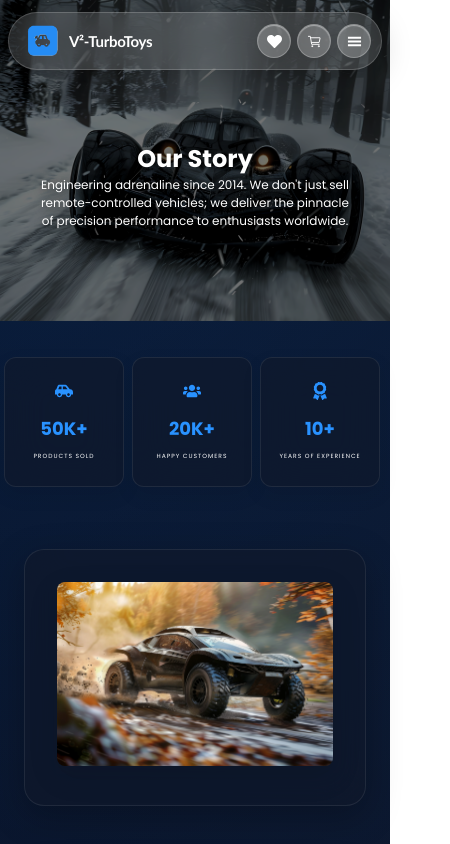
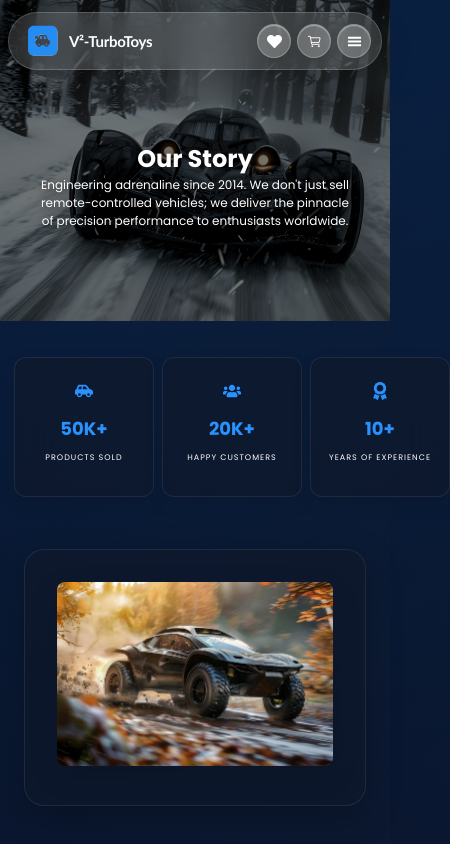
Before and after one commit to mohanhere05-dev/RC-toys-ecommerce, a React (Vite) app in the folder client/: page /about in a window 390 px wide. Shown: the top 844 px of the page, 450 px wide, since content can reach past the window. Built offline with nearby package versions, Linux system fonts and the light colour scheme.

Commit message:
alignment UI changed

```diff
--- a/client/src/components/About/StatsSection.css
+++ b/client/src/components/About/StatsSection.css
@@ -65,7 +65,7 @@
 @media (max-width:480px) {
     .stats-section {
         position: relative;
-        right: 20px;
+        right: 10px;
         padding-top: 20px;
         width: 100px;
         height: 80px;
@@ -76,8 +76,8 @@
     }
 
     .stat-card {
-        width: 120px;
-        height: 130px;
+        width: 140px;
+        height: 140px;
         background: rgba(17, 25, 40, 0.55);
         padding: 12px;
         border-radius: 12px;
@@ -105,6 +105,6 @@
         color: #fff;
         text-transform: uppercase;
         letter-spacing: 1px;
-        font-size: 6px;
+        font-size: 8px;
     }
 }
--- a/client/src/index.css
+++ b/client/src/index.css
@@ -9,4 +9,5 @@
 
 body{
   font-family: 'Poppins', sans-serif;
+  scroll-behavior: smooth;
 }
--- a/client/src/pages/Home/Home.css
+++ b/client/src/pages/Home/Home.css
@@ -273,12 +273,12 @@
 
     .category-container {
         position: relative;
-        left: -12px;
+        right: 12px;
         width: 100%;
         padding: 20px 80px;
         display: grid;
         grid-template-columns: repeat(2, 1fr);
-        gap: 28px;
+        gap: 38px;
         justify-content: space-evenly;
         align-items: center;
 
@@ -359,12 +359,14 @@
     }
 
     .product-container {
+        position: relative;
+        right: 10px;
         max-width: 100%;
         display: grid;
         grid-template-columns: repeat(2, 1fr);
         justify-content: space-between;
         align-items: center;
-        gap: 19px;
+        gap: 28px;
         padding: 0 10px 10px 10px;
     }
 }
```
